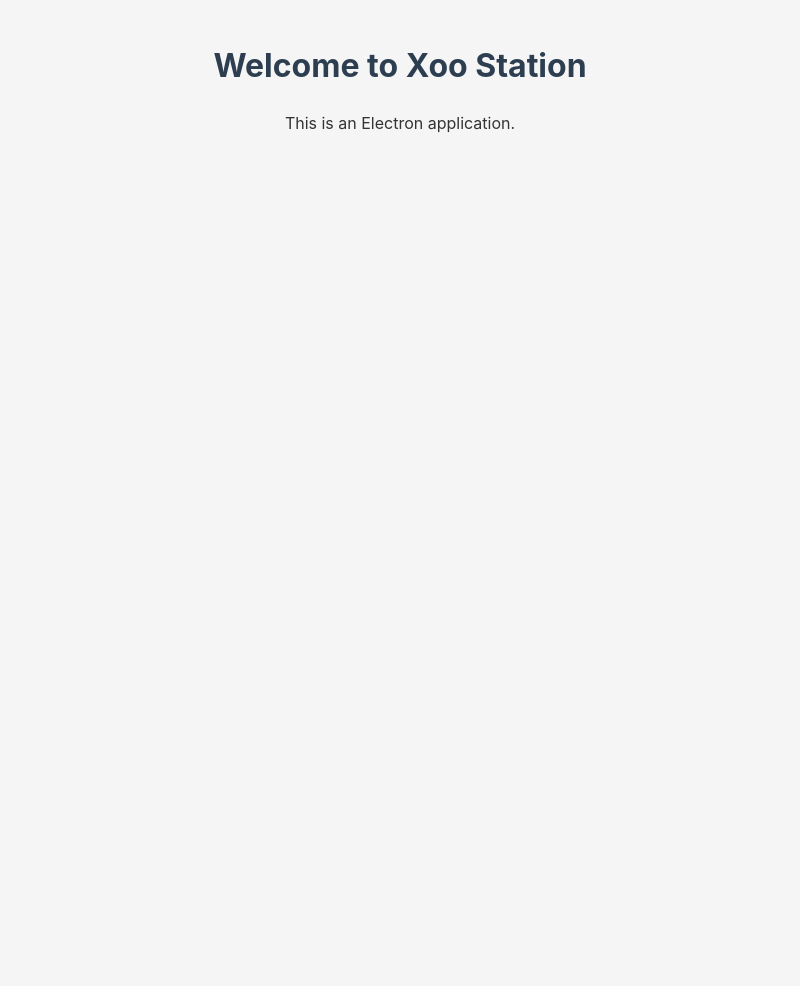
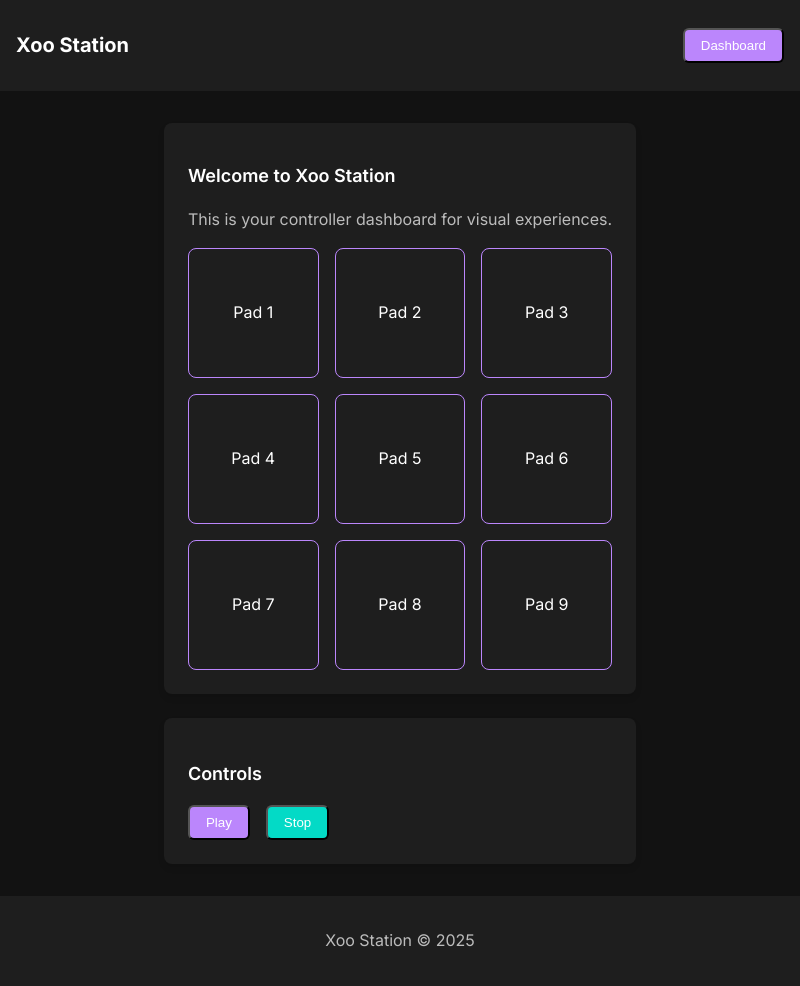
Before and after one commit to JoshMormann/xoo-station, an Electron app: page index.html in a window 800 px wide. Before the commit the page ends 800 px from the top, so only its background shows below. Drawn offline with Linux system fonts and the light colour scheme.

Commit message:
Implement Tailwind CSS and dark theme

```diff
--- a/index.html
+++ b/index.html
@@ -1,16 +1,74 @@
 <!DOCTYPE html>
-<html>
+<html class="dark">
 <head>
   <meta charset="UTF-8">
   <title>Xoo Station</title>
   <meta http-equiv="Content-Security-Policy" content="script-src 'self';">
-  <link rel="stylesheet" href="styles.css">
+  <link rel="stylesheet" href="output.css">
+  <link href="https://fonts.googleapis.com/css2?family=Inter:wght@300;400;500;600;700&display=swap" rel="stylesheet">
 </head>
-<body>
-  <div class="container">
-    <h1>Welcome to Xoo Station</h1>
-    <p>This is an Electron application.</p>
+<body class="dark:bg-dark-bg text-dark-text-primary">
+  <div class="min-h-screen flex flex-col">
+    <header class="bg-dark-surface py-4">
+      <div class="container mx-auto flex justify-between items-center">
+        <h1 class="text-xl font-bold">Xoo Station</h1>
+        <nav>
+          <button class="btn btn-primary">Dashboard</button>
+        </nav>
+      </div>
+    </header>
+
+    <main class="flex-grow container mx-auto py-8">
+      <div class="card p-6 mb-6">
+        <h2 class="text-lg font-semibold mb-4">Welcome to Xoo Station</h2>
+        <p class="text-dark-text-secondary mb-4">This is your controller dashboard for visual experiences.</p>
+        <div class="grid grid-cols-3 gap-4">
+          <div class="bg-dark-surface border border-dark-primary rounded-lg p-4 h-24 flex items-center justify-center">
+            Pad 1
+          </div>
+          <div class="bg-dark-surface border border-dark-primary rounded-lg p-4 h-24 flex items-center justify-center">
+            Pad 2
+          </div>
+          <div class="bg-dark-surface border border-dark-primary rounded-lg p-4 h-24 flex items-center justify-center">
+            Pad 3
+          </div>
+          <div class="bg-dark-surface border border-dark-primary rounded-lg p-4 h-24 flex items-center justify-center">
+            Pad 4
+          </div>
+          <div class="bg-dark-surface border border-dark-primary rounded-lg p-4 h-24 flex items-center justify-center">
+            Pad 5
+          </div>
+          <div class="bg-dark-surface border border-dark-primary rounded-lg p-4 h-24 flex items-center justify-center">
+            Pad 6
+          </div>
+          <div class="bg-dark-surface border border-dark-primary rounded-lg p-4 h-24 flex items-center justify-center">
+            Pad 7
+          </div>
+          <div class="bg-dark-surface border border-dark-primary rounded-lg p-4 h-24 flex items-center justify-center">
+            Pad 8
+          </div>
+          <div class="bg-dark-surface border border-dark-primary rounded-lg p-4 h-24 flex items-center justify-center">
+            Pad 9
+          </div>
+        </div>
+      </div>
+
+      <div class="card p-6">
+        <h3 class="text-lg font-semibold mb-4">Controls</h3>
+        <div class="flex items-center gap-4">
+          <button class="btn btn-primary">Play</button>
+          <button class="btn btn-secondary">Stop</button>
+        </div>
+      </div>
+    </main>
+
+    <footer class="bg-dark-surface py-4 text-dark-text-secondary">
+      <div class="container mx-auto text-center">
+        <p>Xoo Station &copy; 2025</p>
+      </div>
+    </footer>
   </div>
+
   <script src="renderer.js"></script>
 </body>
 </html>
--- /dev/null
+++ b/output.css
@@ -0,0 +1,205 @@
+/* Tailwind base directives */
+@tailwind base;
+@tailwind components;
+@tailwind utilities;
+
+/* Dark theme colors */
+:root {
+  --dark-bg: #121212;
+  --dark-surface: #1E1E1E;
+  --dark-primary: #BB86FC;
+  --dark-secondary: #03DAC6;
+  --dark-error: #CF6679;
+  --dark-text-primary: #FFFFFF;
+  --dark-text-secondary: rgba(255, 255, 255, 0.7);
+  --dark-text-disabled: rgba(255, 255, 255, 0.38);
+}
+
+/* Base styles */
+html, body {
+  height: 100%;
+  margin: 0;
+  font-family: 'Inter', -apple-system, BlinkMacSystemFont, 'Segoe UI', Roboto, Helvetica, Arial, sans-serif;
+}
+
+body {
+  background-color: var(--dark-bg);
+  color: var(--dark-text-primary);
+  line-height: 1.6;
+}
+
+/* Component styles */
+.container {
+  max-width: 1280px;
+  margin: 0 auto;
+  padding: 0 1rem;
+}
+
+.btn {
+  display: inline-block;
+  padding: 0.5rem 1rem;
+  border-radius: 0.375rem;
+  font-weight: 500;
+  text-align: center;
+  cursor: pointer;
+  transition: all 0.2s;
+}
+
+.btn-primary {
+  background-color: var(--dark-primary);
+  color: white;
+}
+
+.btn-primary:hover {
+  opacity: 0.9;
+}
+
+.btn-secondary {
+  background-color: var(--dark-secondary);
+  color: white;
+}
+
+.btn-secondary:hover {
+  opacity: 0.9;
+}
+
+.card {
+  background-color: var(--dark-surface);
+  border-radius: 0.5rem;
+  box-shadow: 0 4px 6px rgba(0, 0, 0, 0.1);
+  overflow: hidden;
+}
+
+/* Layout */
+.min-h-screen {
+  min-height: 100vh;
+}
+
+.flex {
+  display: flex;
+}
+
+.flex-col {
+  flex-direction: column;
+}
+
+.flex-grow {
+  flex-grow: 1;
+}
+
+.items-center {
+  align-items: center;
+}
+
+.justify-center {
+  justify-content: center;
+}
+
+.justify-between {
+  justify-content: space-between;
+}
+
+.text-center {
+  text-align: center;
+}
+
+.mx-auto {
+  margin-left: auto;
+  margin-right: auto;
+}
+
+.py-4 {
+  padding-top: 1rem;
+  padding-bottom: 1rem;
+}
+
+.py-8 {
+  padding-top: 2rem;
+  padding-bottom: 2rem;
+}
+
+.p-6 {
+  padding: 1.5rem;
+}
+
+.p-4 {
+  padding: 1rem;
+}
+
+.mb-4 {
+  margin-bottom: 1rem;
+}
+
+.mb-6 {
+  margin-bottom: 1.5rem;
+}
+
+.gap-4 {
+  gap: 1rem;
+}
+
+/* Grid */
+.grid {
+  display: grid;
+}
+
+.grid-cols-3 {
+  grid-template-columns: repeat(3, minmax(0, 1fr));
+}
+
+/* Text */
+.text-xl {
+  font-size: 1.25rem;
+}
+
+.text-lg {
+  font-size: 1.125rem;
+}
+
+.font-bold {
+  font-weight: 700;
+}
+
+.font-semibold {
+  font-weight: 600;
+}
+
+.text-dark-text-primary {
+  color: var(--dark-text-primary);
+}
+
+.text-dark-text-secondary {
+  color: var(--dark-text-secondary);
+}
+
+/* Backgrounds */
+.bg-dark-bg {
+  background-color: var(--dark-bg);
+}
+
+.bg-dark-surface {
+  background-color: var(--dark-surface);
+}
+
+.bg-dark-primary {
+  background-color: var(--dark-primary);
+}
+
+/* Borders */
+.rounded-lg {
+  border-radius: 0.5rem;
+}
+
+.border {
+  border-width: 1px;
+  border-style: solid;
+}
+
+.border-dark-primary {
+  border-color: var(--dark-primary);
+}
+
+/* Heights */
+.h-24 {
+  height: 6rem;
+}
--- /dev/null
+++ b/postcss.config.js
@@ -0,0 +1,6 @@
+module.exports = {
+  plugins: {
+    tailwindcss: {},
+    autoprefixer: {},
+  },
+}
--- a/renderer.js
+++ b/renderer.js
@@ -1,4 +1,37 @@
 // This file contains renderer process code
 // You can add DOM manipulation and UI logic here
 
-console.log('Renderer process started')
+document.addEventListener('DOMContentLoaded', () => {
+  console.log('Renderer process started');
+
+  // Add event listeners to control buttons
+  const playButton = document.querySelector('.btn-primary');
+  const stopButton = document.querySelector('.btn-secondary');
+
+  if (playButton) {
+    playButton.addEventListener('click', () => {
+      console.log('Play button clicked');
+      // Add your play functionality here
+    });
+  }
+
+  if (stopButton) {
+    stopButton.addEventListener('click', () => {
+      console.log('Stop button clicked');
+      // Add your stop functionality here
+    });
+  }
+
+  // Add event listeners to pads
+  const pads = document.querySelectorAll('.grid > div');
+  pads.forEach((pad, index) => {
+    pad.addEventListener('click', () => {
+      console.log(`Pad ${index + 1} clicked`);
+      // Highlight the selected pad
+      pads.forEach(p => p.classList.remove('bg-dark-primary'));
+      pad.classList.add('bg-dark-primary');
+      pad.classList.remove('bg-dark-surface');
+      // Add your pad selection functionality here
+    });
+  });
+});
--- a/styles.css
+++ b/styles.css
@@ -1,3 +1,39 @@
+@tailwind base;
+@tailwind components;
+@tailwind utilities;
+
+@layer base {
+  html, body {
+    @apply h-full;
+  }
+
+  body {
+    @apply font-sans text-dark-text-primary bg-dark-bg dark:bg-dark-bg;
+  }
+}
+
+@layer components {
+  .container {
+    @apply max-w-7xl mx-auto px-4 sm:px-6 lg:px-8;
+  }
+
+  .btn {
+    @apply px-4 py-2 rounded-md font-medium focus:outline-none focus:ring-2 focus:ring-offset-2;
+  }
+
+  .btn-primary {
+    @apply bg-dark-primary text-white hover:bg-opacity-90 focus:ring-dark-primary;
+  }
+
+  .btn-secondary {
+    @apply bg-dark-secondary text-white hover:bg-opacity-90 focus:ring-dark-secondary;
+  }
+
+  .card {
+    @apply bg-dark-surface rounded-lg shadow-lg overflow-hidden;
+  }
+}
+
 * {
   margin: 0;
   padding: 0;
@@ -12,13 +48,6 @@ body {
   line-height: 1.6;
 }
 
-.container {
-  max-width: 800px;
-  margin: 0 auto;
-  padding: 40px 20px;
-  text-align: center;
-}
-
 h1 {
   margin-bottom: 20px;
   color: #2c3e50;
```
Also changed, not shown: package.json (+7 -2 lines), tailwind.config.js (added, +27 -0 lines), 1 other file.
